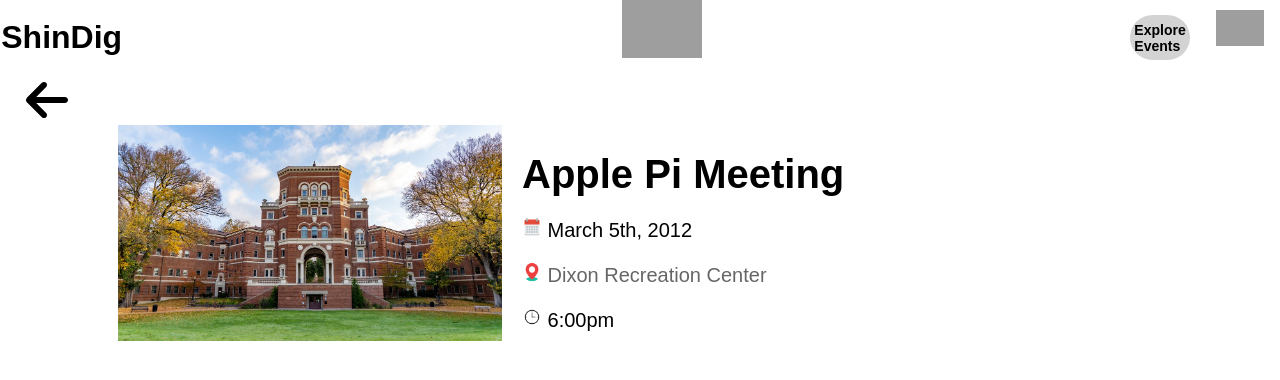
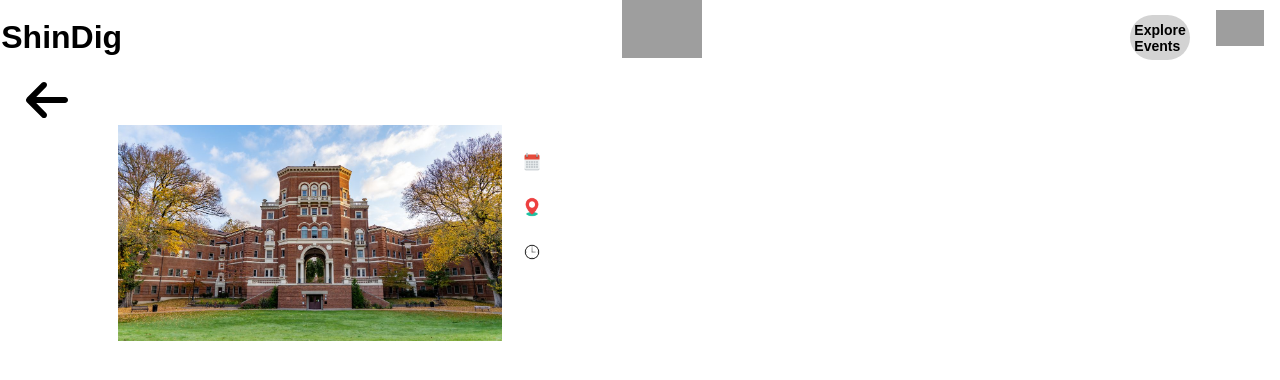
Before and after one commit to osu-cs494-w24/final-project-team-14, a React (Vite) app: page /events/1 in a window 1280 px wide. Shown: the top 380 px of the page. Built offline with nearby package versions, Linux system fonts and the light colour scheme; grey boxes are pictures that could not be loaded.

Commit message:
data on event-specific-page is WIP

```diff
--- a/src/main.jsx
+++ b/src/main.jsx
@@ -13,7 +13,6 @@ import './index.css'
 
 import Search from './pages/Search'
 import Event from './pages/Event'
-import Feed from './pages/Feed'
 import ErrorPage from './pages/ErrorPage'
 
 import './index.css'
@@ -29,7 +28,6 @@ const router = createBrowserRouter([
             { index: true, element: <Home /> },
             { path: "signup", element: <SignUp/>},
             { path: "search", element: <Search /> },
-            { path: "events", element: <Feed /> },
             { path: "events/:eventID", element: <Event /> }
         ]
     }
--- a/src/pages/Event.jsx
+++ b/src/pages/Event.jsx
@@ -110,18 +110,14 @@ export default function Event() {
         dispatch(fetchEvents())
     }, [dispatch])
 
-    const event = {
-        id: 1,
-        name: "Apple Pi Meeting",
-        location: "Dixon Recreation Center",
-        date: "March 5th, 2012",
-        time: "6:00pm",
-        description: "Lorem ipsum dolor sit amet, consectetur adipiscing elit. Integer vitae nulla nunc."
-    }
+    const event = events.filter(event => event.id === params.eventID)
+    console.log("==event[params.eventID]: ", events[params.eventID])
+    // console.log("==events: ", events)
+    // console.log("==params.eventID: ", params.eventID)
+    // events.map(event => console.log(event.id))
 
     return (
         <>
-
             <NavLink to="/search">
                 <BackButton>
                     <FontAwesomeIcon icon={faArrowLeft} size="3x"></FontAwesomeIcon>
--- a/src/pages/Feed.jsx
+++ /dev/null
@@ -1,8 +0,0 @@
-import { useState, useEffect } from 'react'
-import ResultCard from '../components/ResultCard'
-
-export default function Feed() {
-    return (
-        <h1>Event Feed Page</h1>
-    )
-}
```
